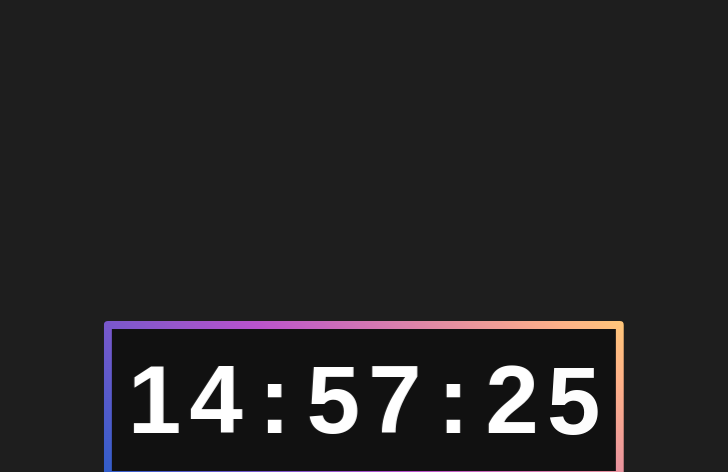
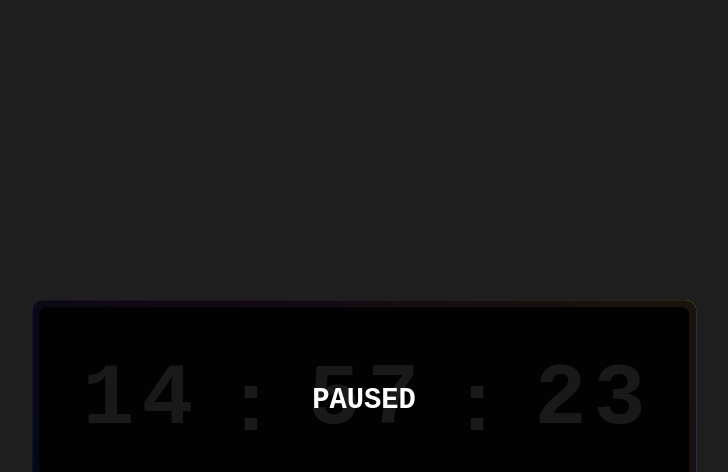
Before and after one commit to reinaldorm/digital-clock, a website built with webpack: page index.html in a window 1280 px wide. Both pictures are taken after a click on the element 640 px from the left and 400 px from the top of the page. Shown: the top 472 px of the page, without its empty margins (276-1004 px from the left). Built offline with nearby package versions, Linux system fonts and the light colour scheme.

Commit message:
update styles

```diff
--- a/css/style.css
+++ b/css/style.css
@@ -17,18 +17,18 @@
   position: absolute;
   top: 50%;
   left: 50%;
+  overflow: hidden;
 
   background: #111;
-  border-radius: 0.25rem;
-  overflow: hidden;
-
+  border-radius: 0.75rem;
   cursor: pointer;
 
-  transform-origin: center;
-  transform-style: preserve-3d;
-  transform: perspective(1000px) rotateX(0deg) rotateY(0deg);
   translate: -50% -50% 0px;
-  transition: transform 0.2s ease-out 0s;
+  transition: scale 0.2 s cubic-bezier(1, 0, 0.8, 1.6) 0s;
+}
+
+.clock.paused {
+  scale: 90%;
 }
 
 .clock::before {
@@ -40,12 +40,13 @@
   top: 0;
   left: 0;
   background: rgba(0, 0, 0, 0);
-  z-index: 10;
+  z-index: 4;
   transition: all 0.2s ease-in-out 0s;
+  pointer-events: none;
 }
 
 .clock.paused::before {
-  background: rgba(0, 0, 0, 0.75);
+  background: rgba(0, 0, 0, 0.9);
 }
 
 .clock-timer {
@@ -55,6 +56,7 @@
   position: relative;
   z-index: 2;
   background: #111;
+  border-radius: 0.5rem;
 }
 
 .clock-border {
@@ -67,28 +69,20 @@
   background-color: #4158d0;
   background-image: linear-gradient(43deg, #4158d0 0%, #c850c0 46%, #ffcc70 100%);
   animation: border-hue 10s ease 0s infinite normal both;
-  box-shadow: 0px 0px 8px 4px #00f;
-}
-
-@keyframes border-hue {
-  0% {
-    filter: hue-rotate(0deg);
-  }
-  100% {
-    filter: hue-rotate(360deg);
-  }
 }
 
 .time-sep {
   font: 700 6rem Arial;
   color: #fff;
   pointer-events: none;
+  padding: 2rem 0rem;
 }
 
 .time-block {
   display: flex;
   gap: 0.5rem;
-  pointer-events: none;
+  padding: 2rem;
+  background: transparent;
 }
 
 .time-line {
@@ -104,7 +98,7 @@
 }
 
 .time-number {
-  font: 700 6rem Arial;
+  font: 700 6rem 'jetbrains mono', 'monolisa', monospace;
   opacity: 0.1;
   scale: 75%;
 }
@@ -114,3 +108,29 @@
   scale: 100%;
   transform-origin: center;
 }
+
+.pause-msg {
+  position: absolute;
+  top: 50%;
+  left: 50%;
+  display: none;
+  translate: -50% -50% 0px;
+  font: 700 2rem 'jetbrains mono', 'monolisa', monospace;
+  z-index: 5;
+  color: #fff;
+  pointer-events: none;
+  text-transform: uppercase;
+}
+
+.clock.paused .pause-msg {
+  display: block;
+}
+
+@keyframes border-hue {
+  0% {
+    filter: hue-rotate(0deg);
+  }
+  100% {
+    filter: hue-rotate(360deg);
+  }
+}
--- a/index.html
+++ b/index.html
@@ -8,6 +8,7 @@
   <link rel="stylesheet" href="css/reset.css">
   <link rel="stylesheet" href="css/style.css">
   <script defer="defer" src="./dist/index.js"></script>
+  <link rel="shortcut icon" href="favicon.png" type="image/x-icon">
   <title>Text</title>
 </head>
 
@@ -82,6 +83,7 @@
         </div>
       </div>
     </div>
+    <div class="pause-msg">Paused</div>
   </div>
 
 </body>
--- a/js/script.js
+++ b/js/script.js
@@ -2,34 +2,16 @@
 const clock = document.querySelector('.clock');
 let clockUpdate;
 clockUpdate = setInterval(() => updateClock(), 1000);
-const moveClock = ({ offsetX, offsetY }) => {
-    if (clock) {
-        const { clientHeight, clientWidth } = clock;
-        const rotateX = (offsetX - clientWidth / 2) * 0.05;
-        const rotateY = (offsetY - clientHeight / 2) * 0.1;
-        clock.style.transform = `perspective(1000px) rotateX(${-rotateY}deg) rotateY(${rotateX}deg)`;
-    }
-};
-const outClock = () => {
-    if (clock) {
-        clock.style.transform = `perspective(1000px) rotateX(0deg) rotateY(0deg)`;
-        if (!clockUpdate)
-            pauseClock();
-    }
-};
 const pauseClock = () => {
     if (clockUpdate) {
         clearInterval(clockUpdate);
         clockUpdate = null;
         clock?.classList.add('paused');
-        clock?.addEventListener('mousemove', moveClock);
     }
     else {
         updateClock();
         clockUpdate = setInterval(() => updateClock(), 1000);
         clock?.classList.remove('paused');
-        clock?.removeEventListener('mousemove', moveClock);
     }
 };
 clock?.addEventListener('click', pauseClock);
-clock?.addEventListener('mouseleave', outClock);
```
Also changed, not shown: ts/script.ts (+0 -20 lines), dist/index.js, favicon.png (added).
